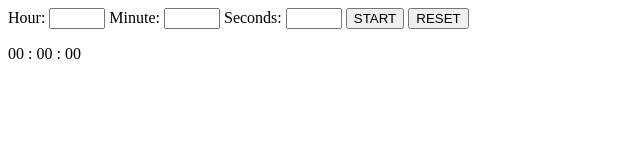
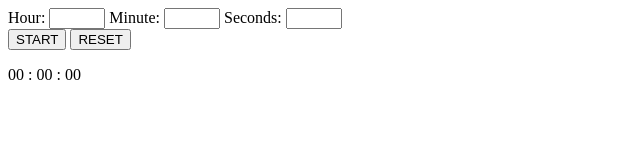
Before and after one commit to aspitz1/countdown-timer, a plain HTML site: page index.html in a window 1280 px wide. Shown: the whole page, without its empty margins (0-640 px from the left). Drawn offline with Linux system fonts and the light colour scheme.

Commit message:
Add times up alert Reorginize form tags and classes

```diff
--- a/index.html
+++ b/index.html
@@ -7,17 +7,26 @@
     <title>Countdown Timer</title>
   </head>
   <body>
-    <form id="timer-form">
-      <label class="hours" for="Hours between 0-24">Hour:</label>
-        <input class="timer-hours" type="number" min="0" max="24">
-      <label class="minutes" for="Minutes between 0-60">Minute:</label>
-        <input class="timer-minutes" type="number" min="0" max="60">
-      <label class="seconds" for="Seconds between 0-60">Seconds:</label>
-        <input class="timer-seconds" type="number" min="0" max="60">
-      <button class="submit" type="submit">START</button>
-      <button class="reset" type="reset">RESET</button>
-    </form>
-    <p id="countdown-display">00 : 00 : 00</p>
+    <div class="form-container">
+      <form id="timer-form">
+        <div class="inputs">
+          <label class="label-hours" for="Hours between 0-24">Hour:</label>
+            <input class="input-hours" type="number" min="0" max="24">
+          <label class="label-minutes" for="Minutes between 0-60">Minute:</label>
+            <input class="input-minutes" type="number" min="0" max="60">
+          <label class="label-seconds" for="Seconds between 0-60">Seconds:</label>
+            <input class="input-seconds" type="number" min="0" max="60">
+        </div>
+        <div class="buttons">
+          <button class="submit-button" type="submit">START</button>
+          <button class="reset-button" type="reset">RESET</button>
+        </div>
+        <div class="output">
+          <p id="countdown-display">00 : 00 : 00</p>
+          <p id="times-up"></p>
+        </div>
+      </form>
+    </div>
   <script src="script.js"></script>
   </body>
 </html>
--- a/script.js
+++ b/script.js
@@ -1,10 +1,13 @@
-// selecting form element
+// select form element
 const form = document.querySelector('#timer-form');
-// selecting p element
+// select p element that displays countdown
 const output = document.querySelector('#countdown-display')
+// select p element that displays times up
+const alert = document.querySelector('#times-up');
 // start event upon submit
 form.addEventListener('submit', function countdownTimer(event){
   event.preventDefault();
+  alert.innerText = '';
   // input fields in form
   const formInput = {
     hours: Number(event.target[0].value),
@@ -36,7 +39,7 @@ form.addEventListener('submit', function countdownTimer(event){
     // if the end time becomes 0 stop the function
     } else if ((total - Date.parse(new Date()) === 0)) {
       clearInterval(timerInterval);
-      output.innerText = '00 : 00 : 00';
+      alert.innerText = 'TIMES UP!';
       event.target[3].disabled = false;
     }
     // math to find how much time is left
@@ -49,19 +52,22 @@ form.addEventListener('submit', function countdownTimer(event){
     };
     // conditions for adding a 0 for the time format to be 00:00:00
     countdown.hours =
-    (countdown.hours < 10)? '0' + countdown.hours :countdown.hours;
+      (countdown.hours < 10)? '0' + countdown.hours :countdown.hours;
     countdown.minutes =
-    (countdown.minutes < 10)? '0' + countdown.minutes :countdown.minutes;
+      (countdown.minutes < 10)? '0' + countdown.minutes :countdown.minutes;
     countdown.seconds =
-    (countdown.seconds < 10)? '0' + countdown.seconds :countdown.seconds;
-    // countdown display in p element
+      (countdown.seconds < 10)? '0' + countdown.seconds :countdown.seconds;
+    // countdown display p to display countdown
     output.innerText =
-    `${countdown.hours} : ${countdown.minutes} :${countdown.seconds}`
+      `${countdown.hours} : ${countdown.minutes} :${countdown.seconds}`
   }
   // reset the form
   form.addEventListener('reset', function(event){
     event.target[3].disabled = false
+    // reset countdown display p to display no time
     output.innerText = '00 : 00 : 00';
+    // remove inner text from times up
+    alert.innerText = '';
     clearInterval(timerInterval);
   })
 })
```
